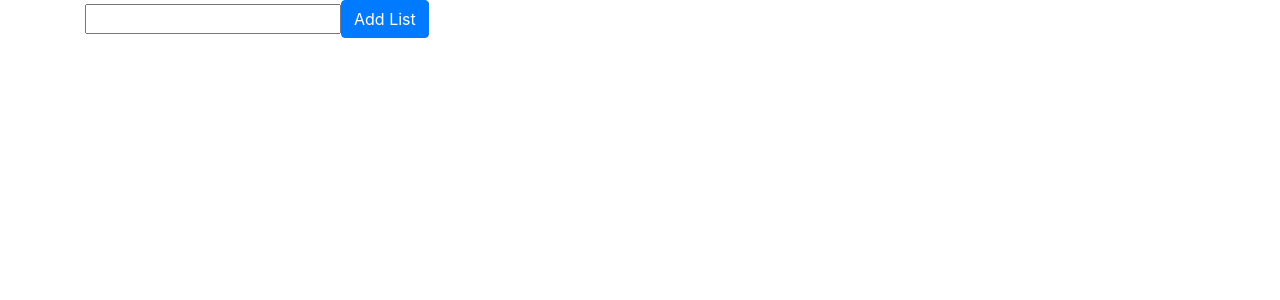
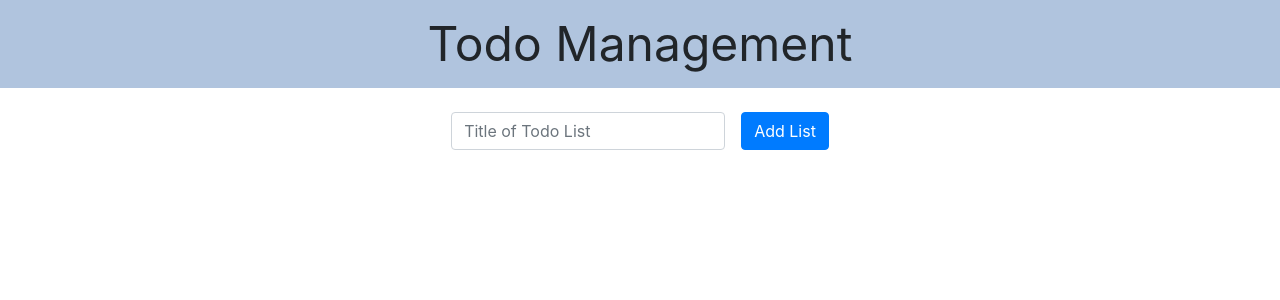
Before and after one commit to kevinlee6/Small-Projects, a React (Create React App) app: page / in a window 1280 px wide. Shown: the top 300 px of the page. Built offline with nearby package versions, Linux system fonts and the light colour scheme.

Commit message:
Add header component and some styling for header.

```diff
--- a/src/App.js
+++ b/src/App.js
@@ -1,5 +1,6 @@
 import React, { Component } from 'react';
 import './App.css';
+import Header from './components/Header';
 import TodoList from './components/TodoList';
 import AddTodoList from './components/AddTodoList';
 
@@ -32,7 +33,9 @@ class App extends Component {
 
   render() {
     return (
-      <div className="App container">
+      <div className="App">
+        <Header />
+        <div className="container">
           <AddTodoList addTodoList={this.addTodoList} />
           <ul className="row">
             {this.state.todoLists.map(({ id, title }) => (
@@ -45,6 +48,7 @@ class App extends Component {
             ))}
           </ul>
         </div>
+      </div>
     );
   }
 }
--- /dev/null
+++ b/src/components/AddTodoList.css
@@ -0,0 +1,3 @@
+.AddTodoList {
+  justify-content: center;
+}
--- a/src/components/AddTodoList.js
+++ b/src/components/AddTodoList.js
@@ -1,4 +1,5 @@
 import React, { Component } from 'react';
+import './AddTodoList.css';
 
 export default class TodoList extends Component {
   state = {
@@ -22,13 +23,15 @@ export default class TodoList extends Component {
 
   render() {
     return (
-      <form className="form-inline" onSubmit={this.handleSubmit}>
+      <form className="AddTodoList form-inline" onSubmit={this.handleSubmit}>
         <input
+          className="form-control mb-3 mr-sm-3"
+          placeholder="Title of Todo List"
           onChange={this.handleChange}
           value={this.state.title}
           type="text"
         />
-        <button className="btn btn-primary">Add List</button>
+        <button className="btn btn-primary mb-3">Add List</button>
       </form>
     );
   }
--- /dev/null
+++ b/src/components/Header.css
@@ -0,0 +1,7 @@
+.Header {
+  font-size: 3em;
+  text-align: center;
+  background-color: lightsteelblue;
+  padding: 1vh 0;
+  margin-bottom: 3vh;
+}
--- /dev/null
+++ b/src/components/Header.js
@@ -0,0 +1,6 @@
+import React from 'react';
+import './Header.css';
+
+const Header = () => <header className="Header">Todo Management</header>;
+
+export default Header;
```
Lines whose indentation alone changed are shown as unchanged.
